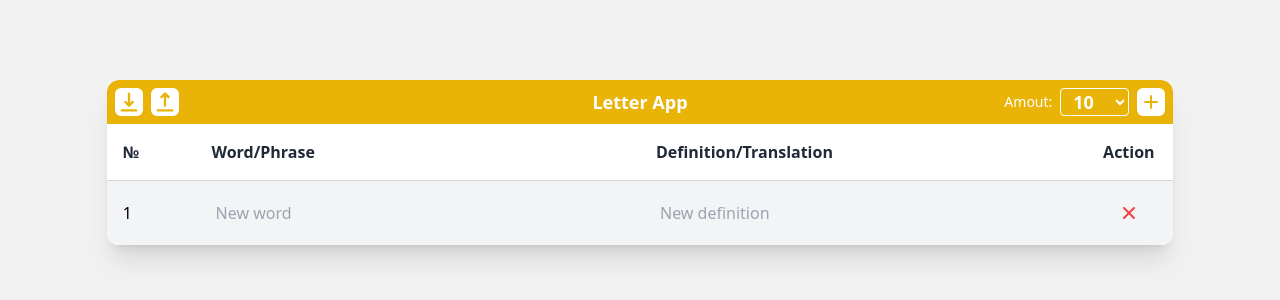
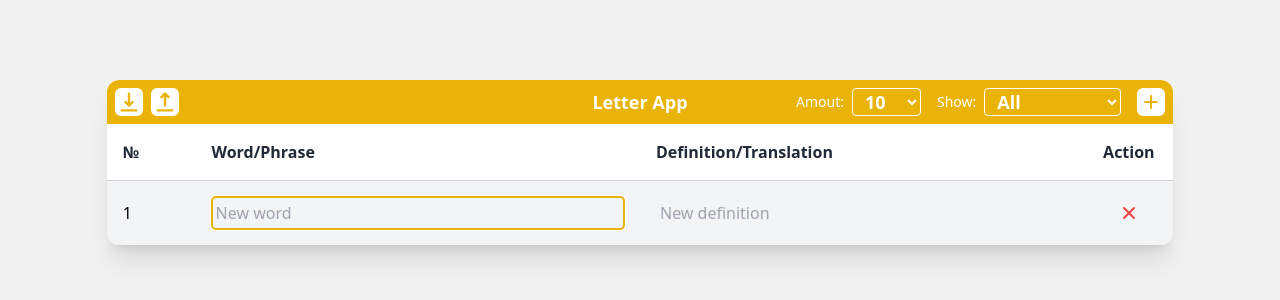
Before and after one commit to daladn0/letter, a Vue app: page / in a window 1280 px wide. Both pictures are taken after a click on the button 1151 px from the left and 102 px from the top of the page. Shown: the top 300 px of the page. Built offline with nearby package versions, Linux system fonts and the light colour scheme.

Commit message:
Added card rotation for learning.

```diff
--- a/src/App.vue
+++ b/src/App.vue
@@ -8,7 +8,7 @@
     <div v-else class="w-10/12 mx-auto my-20 space-y-8">
       <div class="shadow-xl rounded-xl overflow-hidden">
         <Header/>
-        <List ref="list" />
+        <List/>
       </div>
       <Pagination/>
     </div>
@@ -37,16 +37,10 @@ export default {
   methods: {
     ...mapMutations(['addItem']),
     checkWindowWidth() {
-      this.isMobileDevice = window.innerWidth < 991 ? true : false
+      this.isMobileDevice = window.innerWidth < 1200 ? true : false
     }
   },
   mounted() {
-    document.addEventListener('keydown', e => {
-      if(e.ctrlKey && e.key === 'm') {
-        this.addItem()
-      }
-    })
-
     this.checkWindowWidth()
     window.addEventListener('resize', () => {
       this.checkWindowWidth()
--- a/src/components/BuildingBlocks/Header.component.vue
+++ b/src/components/BuildingBlocks/Header.component.vue
@@ -50,15 +50,29 @@
     <!-- title -->
     <h1 class="absolute left-1/2 transform -translate-x-1/2">Letter App</h1>
 
-    <div class="flex items-center space-x-2">
+    <div class="flex items-center space-x-4">
       <!-- selections -->
-      <div class="flex items-center space-x-2">
-        <p class="text-sm text-white font-medium">Amout:</p>
-        <Selection @selected='value => setAmountSelected(value)' :options="amountOptions" :value="amountSelected" />
+      <div class="flex items-center space-x-4">
+        <div class="flex items-center space-x-2">
+          <p class="text-sm text-white font-medium">Amout:</p>
+          <Selection
+            @selected="(value) => setAmountSelected(value)"
+            :options="amountOptions"
+            :value="amountSelected"
+          />
+        </div>
+        <div class="flex items-center space-x-2">
+          <p class="text-sm text-white font-medium">Show:</p>
+          <Selection
+            @selected="(value) => setShowSelected(value)"
+            :options="showOptions"
+            :value="showSelected"
+          />
+        </div>
       </div>
 
       <!-- add button -->
-      <Btn @clicked="addItem">
+      <Btn @clicked="add">
         <svg
           xmlns="http://www.w3.org/2000/svg"
           class="h-6 w-6"
@@ -81,6 +95,7 @@
 import Selection from "@/components/UI/Selection.component.vue";
 import Btn from "@/components/UI/Btn.component.vue";
 import { mapMutations, mapState } from "vuex";
+import { nextTick } from "@vue/runtime-core";
 export default {
   name: "HeaderComponent",
   components: {
@@ -88,10 +103,22 @@ export default {
     Selection,
   },
   computed: {
-    ...mapState(["amountOptions", "amountSelected"]),
+    ...mapState([
+      "amountOptions",
+      "showOptions",
+      "amountSelected",
+      "showSelected",
+    ]),
   },
   methods: {
-    ...mapMutations(["addItem", 'setAmountSelected']),
+    ...mapMutations(["addItem", "setAmountSelected", "setShowSelected"]),
+    add() {
+      this.addItem();
+
+      nextTick(() => {
+        document.querySelector(".list-cells textarea").focus()
+      });
+    },
   },
 };
 </script>
--- a/src/components/BuildingBlocks/List.component.vue
+++ b/src/components/BuildingBlocks/List.component.vue
@@ -1,12 +1,12 @@
 <template>
   <div class="w-full bg-white">
     <ListHeading :list="sortedList" />
-    <div>
+    <div class='bg-gray-300'>
       <ListItem
         v-for="(item, index) in [...sortedList].reverse()"
         :key="item.id"
         :item="item"
-        :class="[index % 2 === 0 ? 'bg-gray-100' : 'bg-white']"
+        :bg="[index % 2 === 0 ? 'bg-gray-100' : 'bg-white']"
       />
     </div>
   </div>
--- /dev/null
+++ b/src/components/BuildingBlocks/ListCard.component.vue
@@ -0,0 +1,89 @@
+<template>
+    <div class="flex items-center justify-between list-cells">
+      <div class="list-cell">{{ item.id }}</div>
+      <div class="list-cell">
+        <Field
+          placeholder="New word"
+          :class="{
+            'blured': blur && showSelected === 'definitions'
+          }"
+          :value="item.word"
+          @change="update(item.id, $event.target.value, 'word')"
+        />
+      </div>
+      <div class="list-cell">
+        <Field
+          placeholder="New definition"
+          :class="{
+            'blured': blur && showSelected === 'words'
+          }"
+          :value="item.definition"
+          @change="update(item.id, $event.target.value, 'definition')"
+        />
+      </div>
+      <div class="list-cell">
+        <button
+          @click="removeItem(item.id)"
+          class="
+            p-1.5
+            text-red-500
+            rounded-full
+            transition
+            hover:bg-red-200
+            focus:outline-red-500
+          "
+        >
+          <svg
+            xmlns="http://www.w3.org/2000/svg"
+            class="h-5 w-5"
+            viewBox="0 0 20 20"
+            fill="currentColor"
+          >
+            <path
+              fill-rule="evenodd"
+              d="M4.293 4.293a1 1 0 011.414 0L10 8.586l4.293-4.293a1 1 0 111.414 1.414L11.414 10l4.293 4.293a1 1 0 01-1.414 1.414L10 11.414l-4.293 4.293a1 1 0 01-1.414-1.414L8.586 10 4.293 5.707a1 1 0 010-1.414z"
+              clip-rule="evenodd"
+            />
+          </svg>
+        </button>
+      </div>
+    </div>
+</template>
+<script>
+import Field from "@/components/UI/Field.component.vue";
+import { mapMutations, mapState } from "vuex";
+export default {
+  name: "ListCard",
+  components: {
+    Field,
+  },
+  props: {
+    item: {
+      type: Object,
+      required: true,
+    },
+    blur: {
+      type: Boolean,
+      default: false,
+    }
+  },
+  computed: {
+    ...mapState(['showSelected']),
+  },
+  methods: {
+    ...mapMutations(["removeItem", "updateItem"]),
+    update(id, value, type) {
+      this.updateItem({
+        id,
+        value,
+        type,
+      });
+    },
+  },
+};
+</script>
+<style lang="scss" scoped>
+  .blured {
+    filter: blur(4px);
+  }
+</style>
--- a/src/components/BuildingBlocks/ListItem.component.vue
+++ b/src/components/BuildingBlocks/ListItem.component.vue
@@ -1,71 +1,64 @@
 <template>
-  <div class="flex items-center justify-between list-cells">
-    <div class="list-cell">{{ item.id }}</div>
-    <div class="list-cell">
-      <Field
-        placeholder="New word"
-        :value="item.word"
-        @change="update(item.id, $event.target.value, 'word')"
-      />
-    </div>
-    <div class="list-cell">
-      <Field
-        placeholder="New definition"
-        :value="item.definition"
-        @change="update(item.id, $event.target.value, 'definition')"
-      />
-    </div>
-    <div class="list-cell">
-      <button
-        @click="removeItem(item.id)"
-        class="
-          p-1.5
-          text-red-500
-          rounded-full
-          transition
-          hover:bg-red-200
-          focus:outline-red-500
-        "
-      >
-        <svg
-          xmlns="http://www.w3.org/2000/svg"
-          class="h-5 w-5"
-          viewBox="0 0 20 20"
-          fill="currentColor"
-        >
-          <path
-            fill-rule="evenodd"
-            d="M4.293 4.293a1 1 0 011.414 0L10 8.586l4.293-4.293a1 1 0 111.414 1.414L11.414 10l4.293 4.293a1 1 0 01-1.414 1.414L10 11.414l-4.293 4.293a1 1 0 01-1.414-1.414L8.586 10 4.293 5.707a1 1 0 010-1.414z"
-            clip-rule="evenodd"
-          />
-        </svg>
-      </button>
-    </div>
+  <div
+    class="relative bg-transparent"
+    :class="[ showSelected !== 'all' ? 'card' : '' ]"
+  >
+    <!-- Front of the card -->
+    <ListCard class="front" :class="bg" :item="item" :blur="true" />
+
+    <!-- Back of the card -->
+    <ListCard
+      v-if="showSelected !== 'all' "
+      class="back w-full h-full absolute left-0 top-0 pointer-events-none"
+      :item="item"
+    />
   </div>
 </template>
 <script>
-import Field from "@/components/UI/Field.component.vue";
-import { mapMutations } from "vuex";
+import ListCard from "@/components/BuildingBlocks/ListCard.component.vue";
+import { mapState } from "vuex";
 export default {
   name: "ListItem",
   components: {
-    Field,
+    ListCard,
   },
   props: {
     item: {
       type: Object,
       required: true,
     },
+    bg: {
+      type: String,
+    },
   },
-  methods: {
-    ...mapMutations(["removeItem", "updateItem"]),
-    update(id, value, type) {
-      this.updateItem({
-          id,
-          value,
-          type
-      })
-    }
+  computed: {
+    ...mapState(["showSelected"]),
   },
 };
 </script>
+<style lang="scss" scoped>
+.card {
+  perspective: 1000px;
+
+  .back {
+    transform: rotateX(180deg);
+    background: rgb(255, 233, 111);
+  }
+
+  .back,
+  .front {
+    backface-visibility: hidden;
+    transition: all 0.6s ease;
+  }
+
+  &:hover {
+    .front {
+      transform: rotateX(180deg);
+    }
+
+    .back {
+      transform: rotateX(360deg);
+    }
+  }
+}
+</style>
--- a/src/store/index.js
+++ b/src/store/index.js
@@ -19,7 +19,13 @@ export default createStore({
       { name: "100", value: 100 },
       { name: "All", value: "all" },
     ],
+    showOptions: [
+      { name: "All", value: "all" },
+      { name: "Words", value: "words" },
+      { name: "Definitions", value: "definitions" },
+    ],
     amountSelected: "10",
+    showSelected: "all",
     currentPage: 1,
   },
   getters: {
@@ -72,6 +78,11 @@ export default createStore({
       state.currentPage = 1;
     },
 
+    setShowSelected(state, value) {
+      state.showSelected = value;
+      state.currentPage = 1;
+    },
+
     // Pagination mutation
     setCurrentPage(state, page) {
       state.currentPage = page;
```
